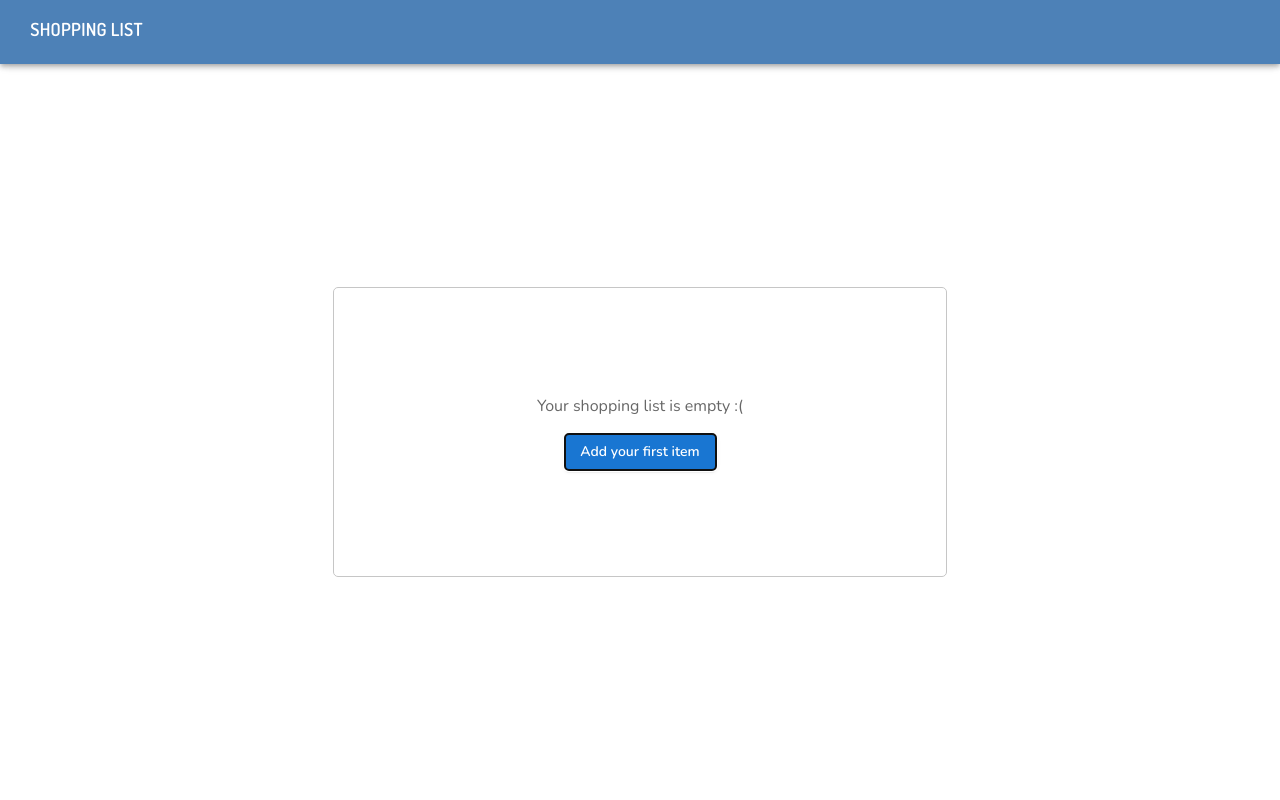
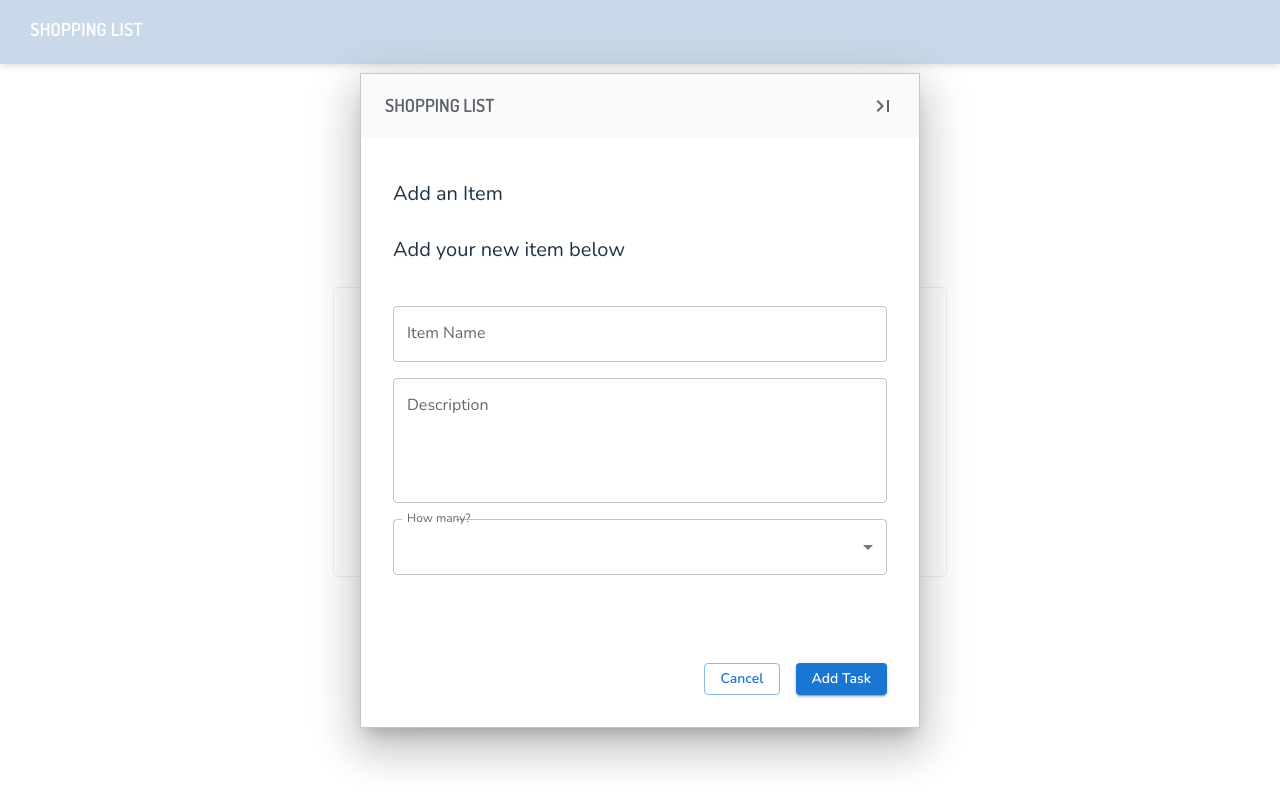
Before and after one commit to ZachQ/shopping-list, a React (Vite) app in the folder client/: page / in a window 1280 px wide. Both pictures are taken after a click on the button "Add your first item". Built offline with nearby package versions, Linux system fonts and the light colour scheme.

Commit message:
Add Modal for new item being added to the list

```diff
--- a/client/index.html
+++ b/client/index.html
@@ -6,6 +6,7 @@
   <link rel="icon" type="image/svg+xml" href="/vite.svg" />
   <meta name="viewport" content="width=device-width, initial-scale=1.0" />
   <link href="https://fonts.googleapis.com/css2?family=Dosis:wght@200;300;400;500;600&family=Nunito:ital,wght@0,200;0,300;0,400;0,600;1,200;1,300;1,400;1,600&display=swap" rel="stylesheet" />
+  <link href="https://fonts.googleapis.com/icon?family=Material+Icons" rel="stylesheet">
   <title>Shopping List</title>
 </head>
 
--- /dev/null
+++ b/client/src/components/ShoppingList/AddItemModal.tsx
@@ -0,0 +1,171 @@
+import React, { useState } from 'react';
+import {
+    Box,
+    Typography,
+    Button,
+    Modal,
+    Backdrop,
+    Slide,
+    TextField,
+    MenuItem,
+    FormControl,
+    InputLabel,
+    Select,
+    Toolbar,
+    styled,
+    AppBar,
+} from '@mui/material';
+
+interface AddItemModalProps {
+    open: boolean;
+    onClose: () => void;
+}
+const ModalAppBar = styled(AppBar)({
+    fontFamily: 'Dosis',
+    fontWeight: 600,
+    fontSize: '18px',
+    backgroundColor: '#FAFAFA',
+    textTransform: 'uppercase',
+    color: '#5C6269',
+    position: 'static',
+    boxShadow: 'none',
+    borderTopLeftRadius: '8px',
+    borderTopRightRadius: '8px',
+    padding: '0px',
+});
+
+const modalContentStyle = {
+    width: 'min(560px, 90%)',
+    height: 'auto',
+    maxHeight: '90vh',
+    overflowY: 'auto',
+    bgcolor: 'background.paper',
+    border: '1px solid #C6C6C6',
+    boxShadow: 24,
+    zIndex: 10,
+};
+
+const AddItemModal: React.FC<AddItemModalProps> = ({ open, onClose }) => {
+    const transitionDuration = 200;
+    const quantities = [1, 2, 3];
+    const [itemName, setItemName] = useState('');
+    const [quantity, setQuantity] = useState(0);
+    const [description, setDescription] = useState('');
+    const [itemNameError, setItemNameError] = useState(false);
+
+    const handleAddItem = () => {
+        if (itemName.trim() === '') {
+            setItemNameError(true);
+            return;
+        }
+        console.log({ itemName, quantity, description });
+        setItemName('');
+        setQuantity(0);
+        setDescription('');
+        setItemNameError(false);
+        onClose();
+    };
+
+    const handleCancel = () => {
+        setItemName('');
+        setQuantity(0);
+        setDescription('');
+        setItemNameError(false);
+        onClose();
+    };
+
+    return (
+        <Modal
+            aria-labelledby="add-item-modal-title"
+            aria-describedby="add-item-modal-description"
+            open={open}
+            onClose={onClose}
+            closeAfterTransition
+            slots={{ backdrop: Backdrop }}
+            slotProps={{
+                backdrop: {
+                    timeout: transitionDuration,
+                    sx: {
+                        backgroundColor: 'rgba(255, 255, 255, 0.7)',
+                    },
+                },
+            }}
+            sx={{ display: 'flex', alignItems: 'center', justifyContent: 'center' }}
+        >
+            <Slide direction="left" in={open} timeout={{ enter: transitionDuration, exit: transitionDuration }}>
+                <Box sx={modalContentStyle}>
+                    <ModalAppBar position="static">
+                        <Toolbar sx={{
+                            minHeight: '64px',
+                            paddingLeft: 0,
+                            paddingRight: 0,
+                            justifyContent: 'space-between',
+                        }}>
+                            Shopping List
+                            <div onClick={onClose} className="material-icons">last_page</div>
+                        </Toolbar>
+                    </ModalAppBar>
+
+
+                    <Box sx={{ width: '100%', display: 'flex', flexDirection: 'column', gap: 2, mb: 3, p: 4 }}>
+                    <Typography id="add-item-modal-title" variant="h6" component="h2" mt={1}>
+                        Add an Item
+                    </Typography>
+                    <Typography id="add-item-modal-title" variant="h6" component="h2" mb={3} mt={1}>
+                        Add your new item below
+                    </Typography>
+                        <TextField
+                            label="Item Name"
+                            variant="outlined"
+                            fullWidth
+                            value={itemName}
+                            onChange={(e) => {
+                                setItemName(e.target.value);
+                                setItemNameError(false);
+                            }}
+                            error={itemNameError}
+                            helperText={itemNameError ? 'Item name is required' : ''}
+                        />
+                        <TextField
+                            label="Description"
+                            variant="outlined"
+                            fullWidth
+                            multiline
+                            rows={4}
+                            value={description}
+                            onChange={(e) => setDescription(e.target.value)}
+                        />
+                        <FormControl fullWidth>
+                            <InputLabel id="quantity-select-label">How many?</InputLabel>
+                            <Select
+                                labelId="quantity-select-label"
+                                id="quantity-select"
+                                value={quantity}
+                                label="quantity"
+                                onChange={(e) => setQuantity(Number(e.target.value))}
+                            >
+                                {quantities.map((option) => (
+                                    <MenuItem key={option} value={option}>
+                                        {option}
+                                    </MenuItem>
+                                ))}
+                            </Select>
+                        </FormControl>
+                    </Box>
+
+                    <Box sx={{ display: 'flex', justifyContent: 'flex-end', gap: 2, p: 4, width: '100%' }}>
+                        <Button variant="outlined" onClick={handleCancel} sx={{ textTransform: 'none' }}>
+                            Cancel
+                        </Button>
+                        {/* should this be "Add Task" like in the Figma or "Add Item" to match the rest of the app? */}
+                        <Button variant="contained" onClick={handleAddItem} sx={{ textTransform: 'none' }}>
+                            Add Task
+                        </Button>
+                    </Box>
+                </Box>
+            </Slide>
+        </Modal>
+    );
+};
+
+export default AddItemModal;
--- a/client/src/components/ShoppingList/ShoppingList.tsx
+++ b/client/src/components/ShoppingList/ShoppingList.tsx
@@ -1,8 +1,13 @@
 import { Box, Typography, Button } from '@mui/material';
 import { useTypedSelector } from '../../store/hooks';
+import { useState } from 'react';
+import AddItemModal from './AddItemModal';
 
 const ShoppingList = () => {
     const items = useTypedSelector((state) => state.shopping.items);
+    const [openModal, setOpenModal] = useState(false);
+    const handleOpenModal = () => setOpenModal(true);
+    const handleCloseModal = () => setOpenModal(false);
 
     if (!items || items.length === 0) {
         return (
@@ -32,6 +37,7 @@ const ShoppingList = () => {
                     </Typography>
                     <Button
                         variant="contained"
+                        onClick={handleOpenModal}
                         sx={{
                             width: 151,
                             height: 36,
@@ -46,6 +52,7 @@ const ShoppingList = () => {
                         Add your first item
                     </Button>
                 </Box>
+                <AddItemModal open={openModal} onClose={handleCloseModal} />
             </Box>
         );
     }
```
